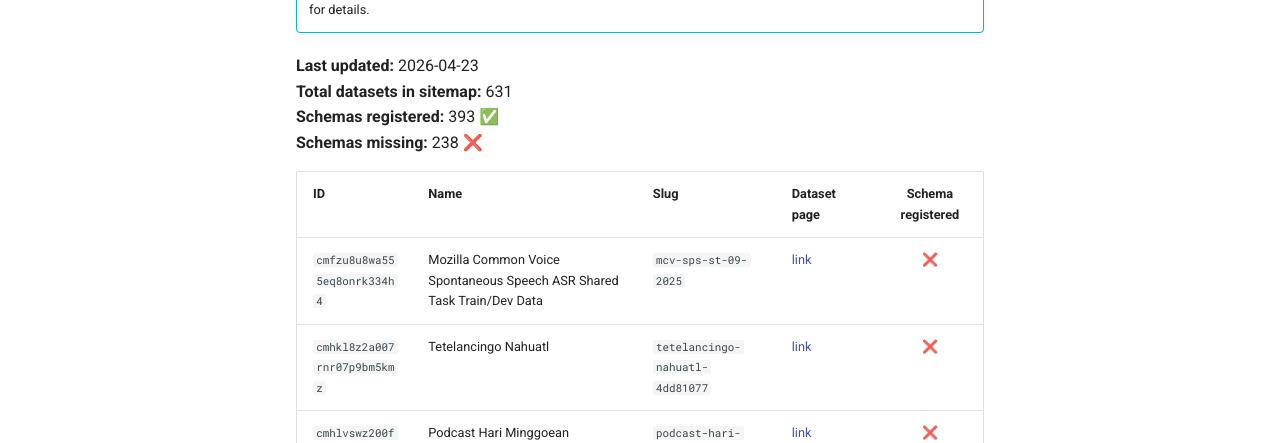
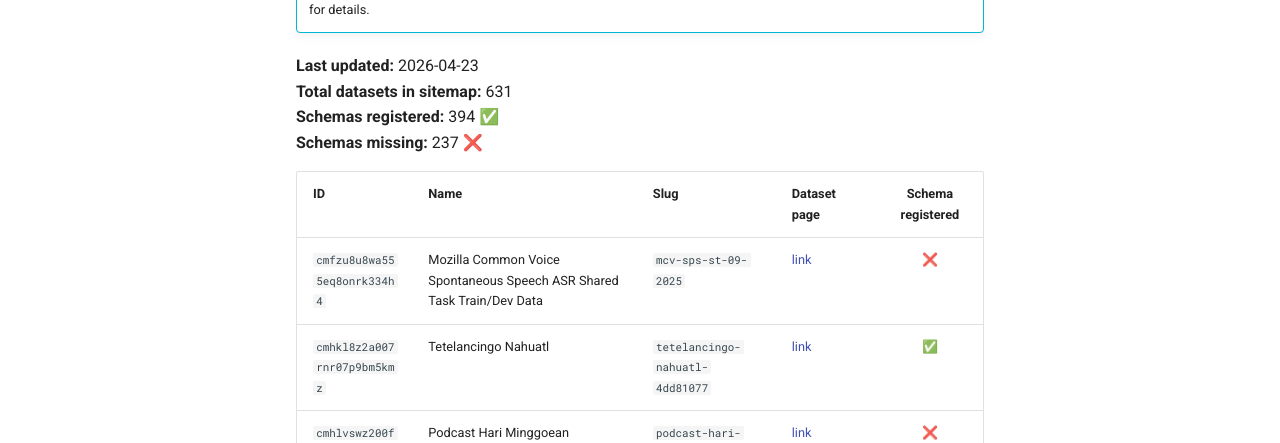
Before and after one commit to Mozilla-Data-Collective/dataset-schema-registry, an MkDocs documentation site: the page built from docs/dataset-coverage.md, in a window 1280 px wide and 900 px high. Shown: the part 322-765 px from the top of the window. Built offline with MkDocs 1.6.1 and Material for MkDocs 9.7.7, drawn with Linux system fonts in a browser that asks for light colours; comment, search, counter and statistics services are not loaded.

Commit message:
chore: update dataset coverage [skip ci]

```diff
--- a/docs/dataset-coverage.md
+++ b/docs/dataset-coverage.md
@@ -10,13 +10,13 @@ schema in this registry and which ones are still missing.
 
 **Last updated:** 2026-04-23
 **Total datasets in sitemap:** 631
-**Schemas registered:** 393 ✅
-**Schemas missing:** 238 ❌
+**Schemas registered:** 394 ✅
+**Schemas missing:** 237 ❌
 
 | ID | Name | Slug | Dataset page | Schema registered |
 |----|------|------|-------------|:-----------------:|
 | `cmfzu8u8wa555eq8onrk334h4` | Mozilla Common Voice Spontaneous Speech ASR Shared Task Train/Dev Data | `mcv-sps-st-09-2025` | [link](https://mozilladatacollective.com/datasets/cmfzu8u8wa555eq8onrk334h4) | ❌ |
-| `cmhkl8z2a007rnr07p9bm5kmz` | Tetelancingo Nahuatl | `tetelancingo-nahuatl-4dd81077` | [link](https://mozilladatacollective.com/datasets/cmhkl8z2a007rnr07p9bm5kmz) | ❌ |
+| `cmhkl8z2a007rnr07p9bm5kmz` | Tetelancingo Nahuatl | `tetelancingo-nahuatl-4dd81077` | [link](https://mozilladatacollective.com/datasets/cmhkl8z2a007rnr07p9bm5kmz) | ✅ |
 | `cmhlvswz200fio007c7szypw8` | Podcast Hari Minggoean (Indonesia) | `podcast-hari-minggoean-indonesia-3b077582` | [link](https://mozilladatacollective.com/datasets/cmhlvswz200fio007c7szypw8) | ❌ |
 | `cmhnlbtx401ihmr07co7x8ptw` | Saraiki Literature Corpus | `saraiki-literature-corpus-bca56858` | [link](https://mozilladatacollective.com/datasets/cmhnlbtx401ihmr07co7x8ptw) | ❌ |
 | `cmhp3jurx00afmk07z5z4fktu` | Urdu Literature Corpus | `urdu-literature-corpus-2a2877f9` | [link](https://mozilladatacollective.com/datasets/cmhp3jurx00afmk07z5z4fktu) | ❌ |
```
